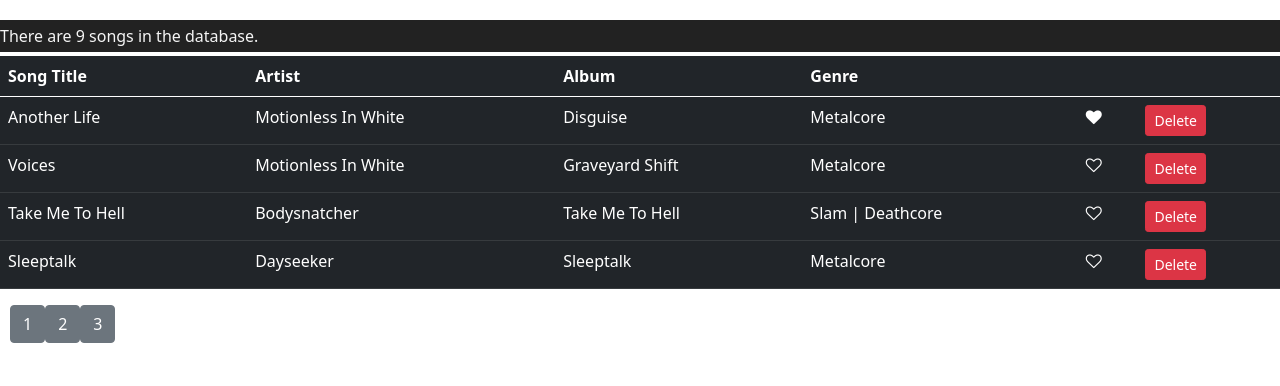
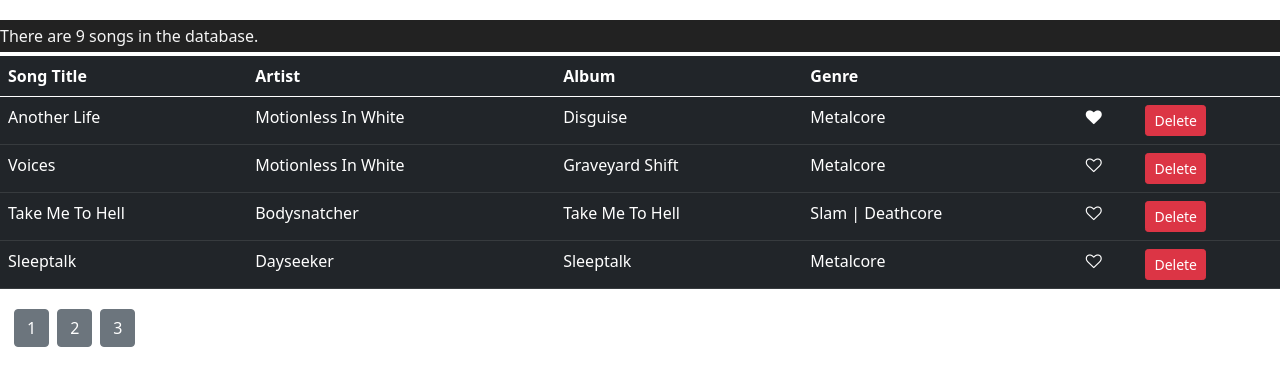
Before and after one commit to tomekki92/firstReactRepo, a React (Create React App) app: page / in a window 1280 px wide. Shown: the top 386 px of the page. Built offline with nearby package versions, Linux system fonts and the light colour scheme.

Commit message:
pagination button styling

```diff
--- a/src/components/common/pagination.jsx
+++ b/src/components/common/pagination.jsx
@@ -16,7 +16,7 @@ const Pagination = (props) => {
           >
             <button
               onClick={() => onPageChange(p)}
-              className="btn btn-secondary"
+              className="btn btn-secondary m-1"
             >
               {p}
             </button>
```
